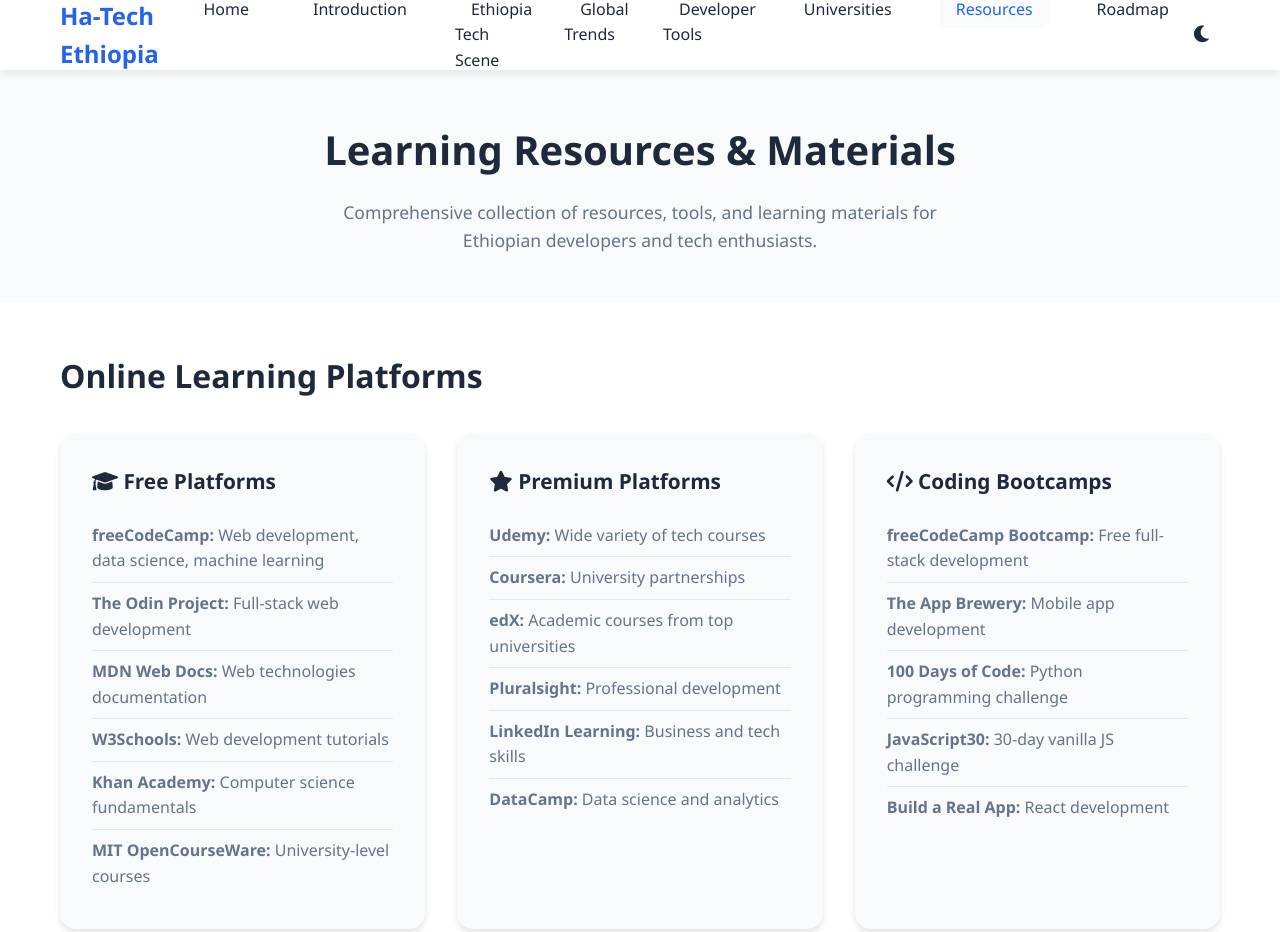
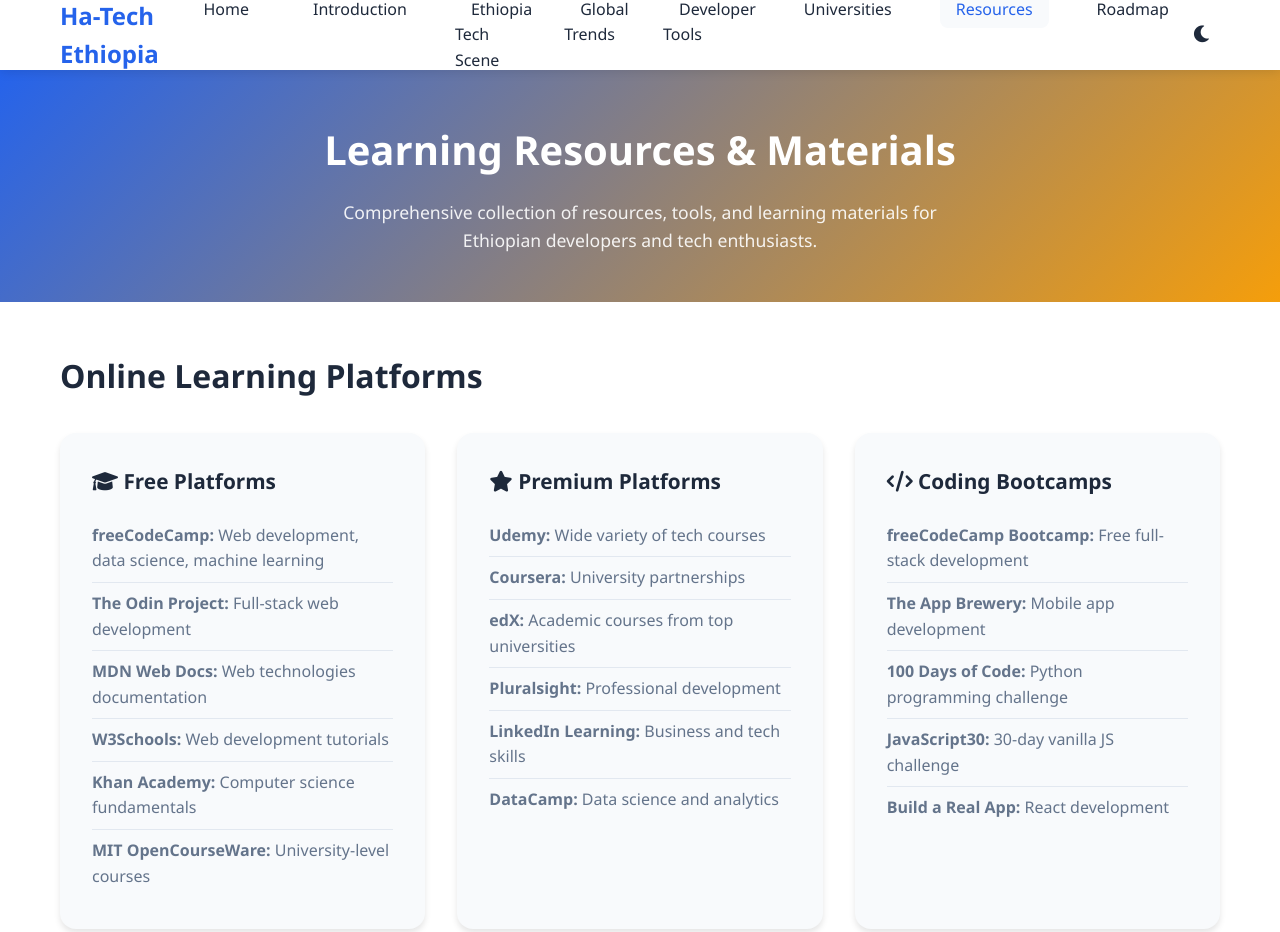
Before and after one commit to Hayat-Musema/Cursor-hackaton-project, a plain HTML site: page resources.html in a window 1280 px wide. Shown: the top 932 px of the page. Drawn offline with Linux system fonts and the light colour scheme.

Commit message:
update styles

```diff
--- a/script.js
+++ b/script.js
@@ -325,7 +325,7 @@ document.addEventListener('DOMContentLoaded', () => {
 // Handle page visibility changes
 document.addEventListener('visibilitychange', () => {
     if (document.hidden) {
-        document.title = 'Tech Hub Ethiopia - Come back! 👋';
+        document.title = 'Ha-Tech Ethiopia - Come back! 👋';
     } else {
         document.title = document.title.replace(' - Come back! 👋', '');
     }
--- a/style.css
+++ b/style.css
@@ -528,20 +528,21 @@ body {
 
 /* Page-specific styles for other pages */
 .page-header {
-    background-color: var(--surface-color);
+    background: linear-gradient(135deg, var(--primary-color), var(--accent-color));
+    color: white;
     padding: 3rem 0;
     text-align: center;
 }
 
 .page-header h1 {
     font-size: 2.5rem;
-    color: var(--text-primary);
+    color: white;
     margin-bottom: 1rem;
 }
 
 .page-header p {
     font-size: 1.1rem;
-    color: var(--text-secondary);
+    color: rgba(255, 255, 255, 0.9);
     max-width: 600px;
     margin: 0 auto;
 }
```
